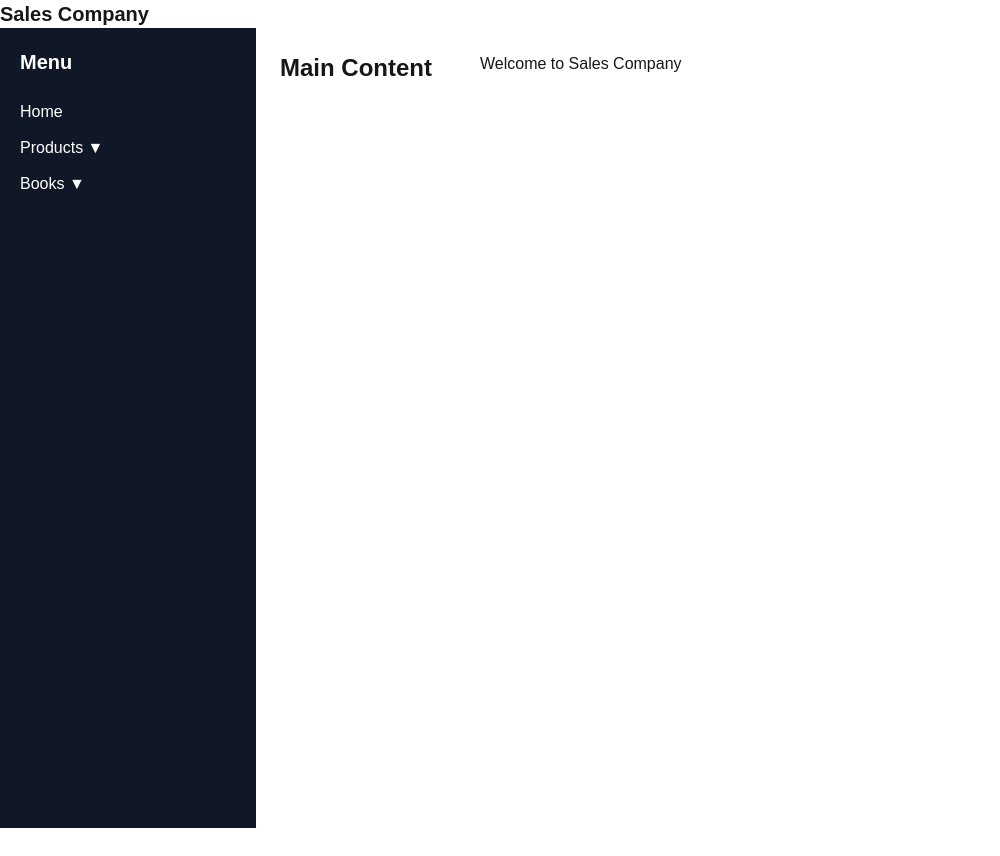
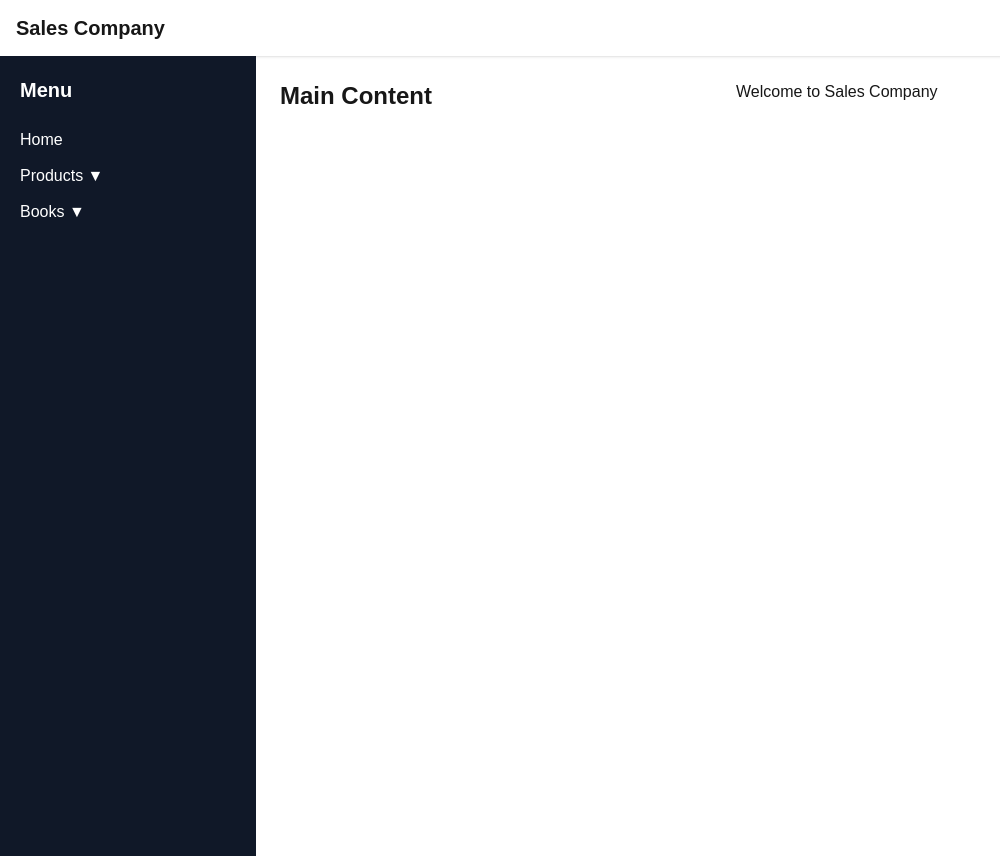
Before and after one commit to Karthik015-alpha/myapp2, a Next.js app: page / in a window 1280 px wide. Shown: the whole page, without its empty margins (0-1000 px from the left). Before the commit the page ends 828 px from the top, so only its background shows below. Built offline with nearby package versions, Linux system fonts and the light colour scheme.

Commit message:
Refactor RootLayout component for improved structure and clarity

```diff
--- a/app/layout.tsx
+++ b/app/layout.tsx
@@ -5,23 +5,54 @@ export const metadata: Metadata = {
   title: "Sales Company",
   description: "Sales and Marketing Company",
 };
-export default function RootLayout({  children,}: { children: React.ReactNode;}) {
+// export default function RootLayout({  children,}: { children: React.ReactNode;}) {
+//   return (
+//     <html lang="en">
+//       <body>
+//         <header>
+//           <h1 className="text-xl font-bold">Sales Company</h1>
+//         </header>
+//         <div className="flex min-h-screen">
+//           <Sidebar />
+//           <main className="flex-1 p-6">
+//             {children}
+//           </main>
+//         </div>
+//       </body>
+//     </html>
+//   );
+// }
+
+// 2
+
+export default function RootLayout({ children }: { children: React.ReactNode }) {
   return (
     <html lang="en">
       <body>
-        <header>
+
+        {/* 🔹 Header */}
+        <header className="h-14 flex items-center px-4 bg-white shadow">
           <h1 className="text-xl font-bold">Sales Company</h1>
         </header>
-        <div className="flex min-h-screen">
+
+        {/* 🔹 Layout */}
+        <div className="flex">
+
+          {/* Sidebar */}
           <Sidebar />
-          <main className="flex-1 p-6">
+
+          {/* Main Content */}
+          <main className="flex-1 p-6 md:ml-64 mt-14 md:mt-0">
             {children}
           </main>
+
         </div>
+
       </body>
     </html>
   );
 }
+
 // import "./globals.css";
 // import Sidebar from "./components/Sidebar";
 // import type { Metadata } from "next";
```
